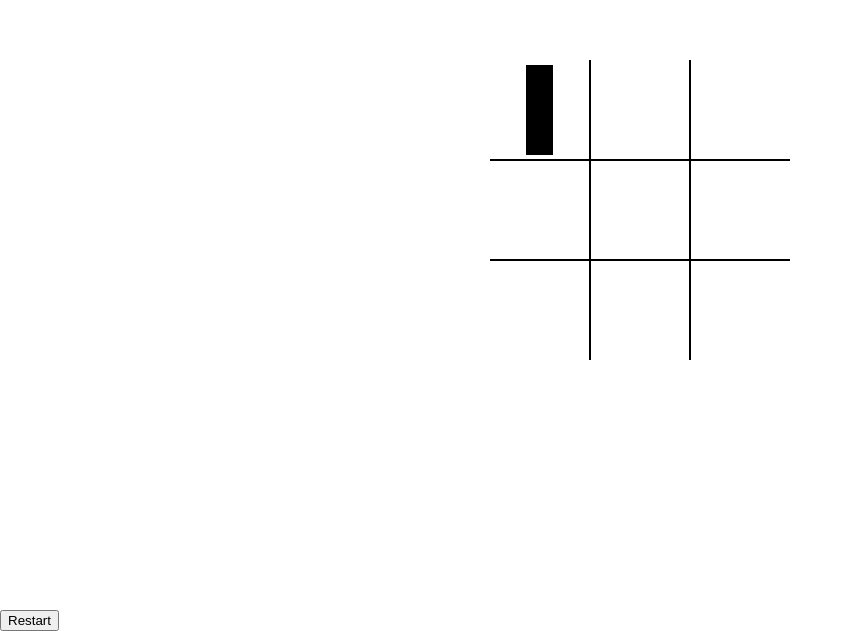
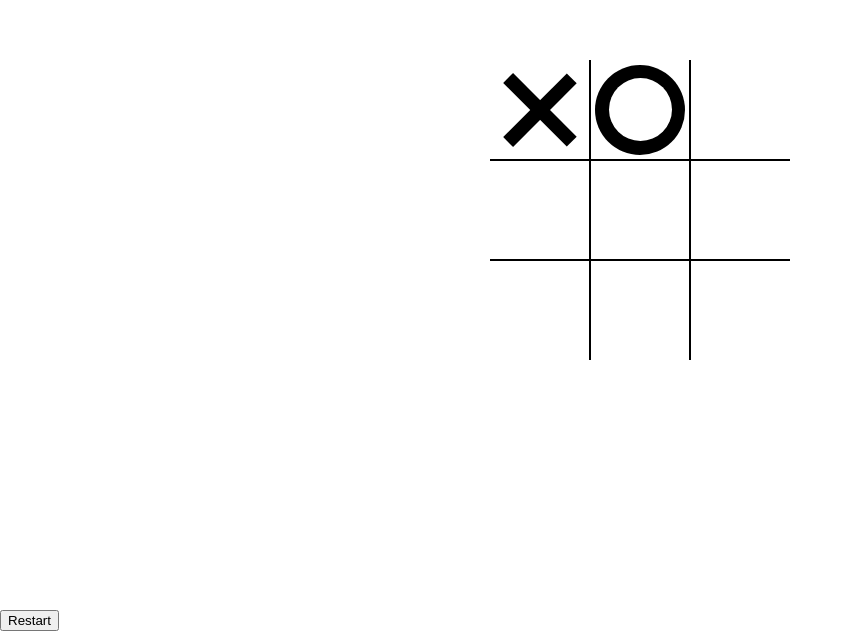
Before and after one commit to Rvp888/Tic-Tac-Toe-by-JS, a plain HTML site: page index.html in a window 1280 px wide. Shown: the part 190-821 px from the top of the page, without its empty margins (0-853 px from the left). Drawn offline with Linux system fonts and the light colour scheme.

Commit message:
modify file

```diff
--- a/index.html
+++ b/index.html
@@ -11,7 +11,7 @@
 <body>
     <div class="board" id="board">
         <div class="cell x" data-cell></div>
-        <div class="cell" data-cell></div>
+        <div class="cell circle" data-cell></div>
         <div class="cell" data-cell></div>
         <div class="cell" data-cell></div>
         <div class="cell" data-cell></div>
--- a/style.css
+++ b/style.css
@@ -29,6 +29,7 @@ body {
     display: flex;
     justify-content: center;
     align-items: center;
+    position: relative;
 }
 
 .cell:first-child,
@@ -53,8 +54,36 @@ body {
 
 .cell.x::before,
 .cell.x::after {
+    position: absolute;
     content: "";
     width: calc(var(--mark-size) * 0.15);
     height: var(--mark-size);
     background-color: black;
 }
+
+.cell.x::before {
+    transform: rotate(45deg);
+}
+
+.cell.x::after {
+    transform: rotate(-45deg);
+}
+
+.cell.circle::before,
+.cell.circle::after {
+    position: absolute;
+    content: "";
+    border-radius: 50%;
+}
+
+.cell.circle::before {
+    width: var(--mark-size);
+    height: var(--mark-size);
+    background-color: black;
+}
+
+.cell.circle::after {
+    width: calc(var(--mark-size) * 0.7);
+    height: calc(var(--mark-size) * 0.7);
+    background-color: white;
+}
```
